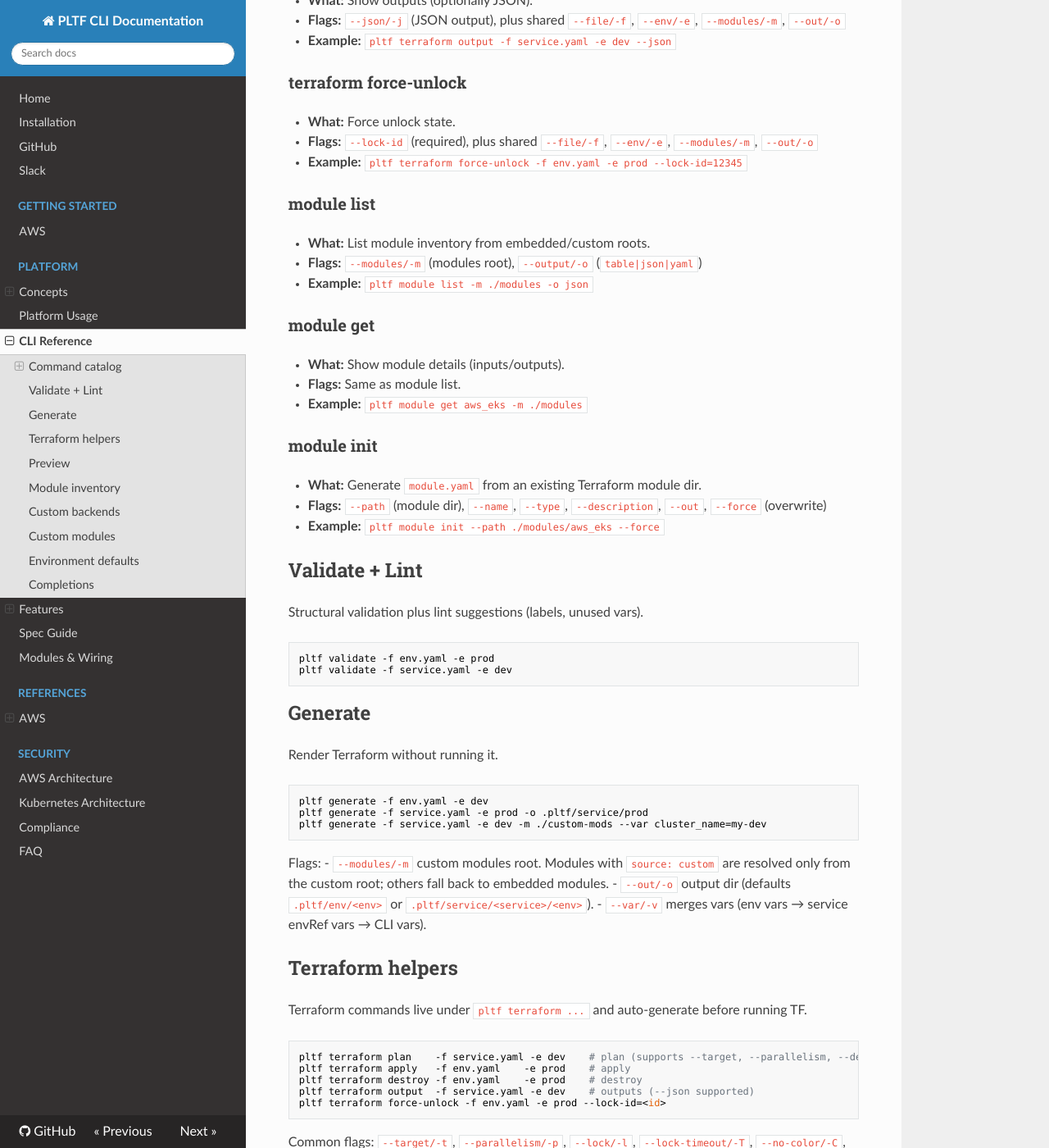
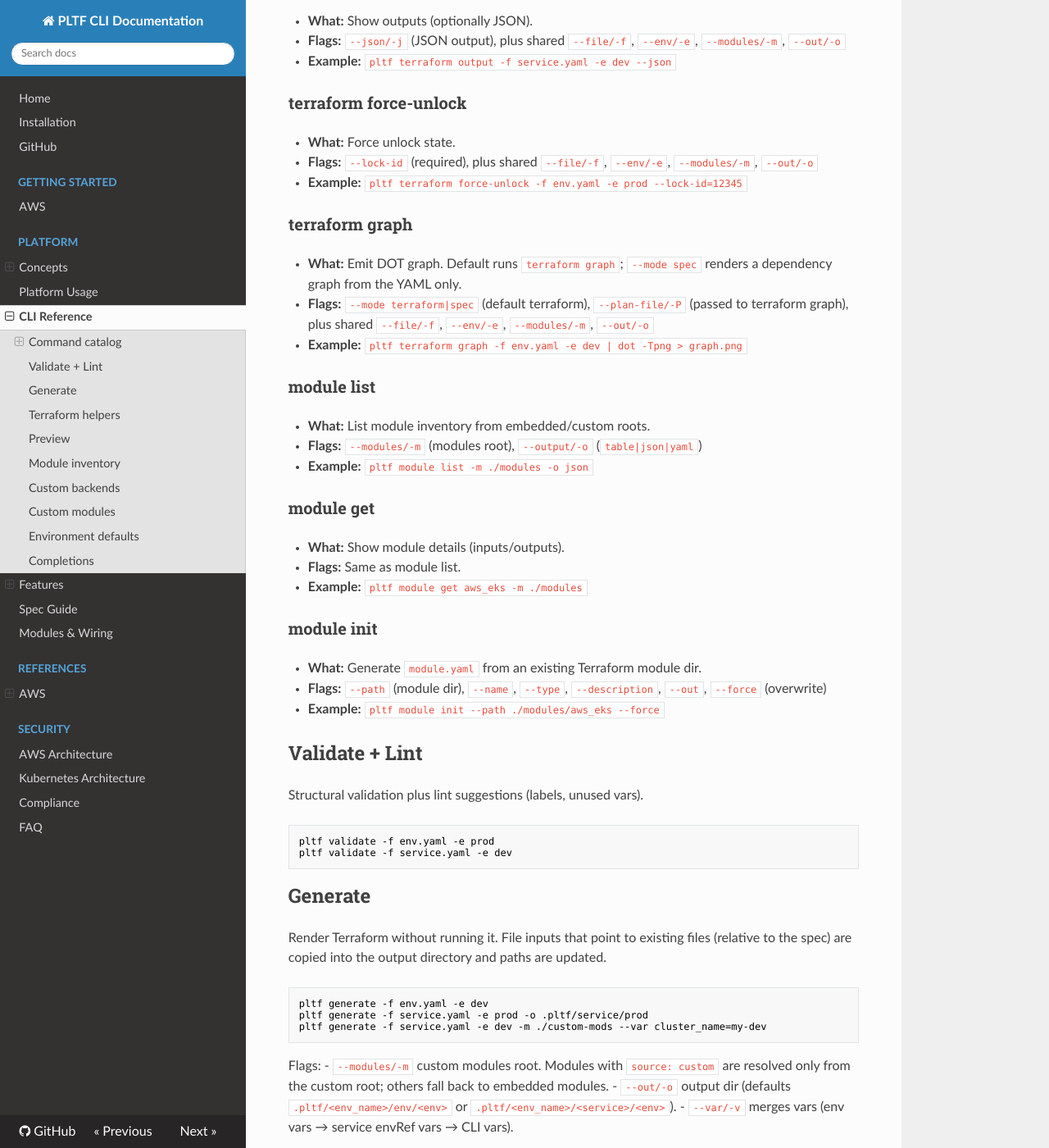
Before and after one commit to yindia/pltf, an MkDocs documentation site: the page built from docs/usage.md, in a window 1280 px wide and 1400 px high, scrolled down 1935 px. Shown: the whole window at 82% size. Built offline with MkDocs 1.6.1, drawn with Linux system fonts in a browser that asks for light colours; nearby versions of some CDN libraries; some of the changed text lies outside the part shown.

Commit message:
Update documentation and installation instructions
- Changed repository URL in mkdocs.yml to reflect the new owner 'yindia'.
- Enhanced index.md with a project description and updated status information.
- Modified installation.md to correct the installation command from 'bash' to 'sh'.
- Updated usage.md to include new command options and clarify output directory structure.

````diff
--- a/docs/usage.md
+++ b/docs/usage.md
@@ -6,7 +6,7 @@ pltf auto-detects whether a spec is an **Environment** or **Service** based on `
 - `pltf validate` — validate + lint specs.
 - `pltf generate` — render Terraform only.
 - `pltf preview` — summarize provider/backend/labels/modules.
-- `pltf terraform plan|apply|destroy|output|force-unlock` — generate + run Terraform with standard TF flags.
+- `pltf terraform plan|apply|destroy|output|force-unlock|graph` — generate + run Terraform with standard TF flags.
 - `pltf module list|get|init` — module inventory and metadata generation.
 - `pltf lint` — lint only (also run implicitly by validate).
 
@@ -23,7 +23,7 @@ pltf auto-detects whether a spec is an **Environment** or **Service** based on `
   - `--file/-f` — Path to the spec.
   - `--env/-e` — Environment key.
   - `--modules/-m` — Custom modules root; `source: custom` resolves here first.
-  - `--out/-o` — Output dir (defaults to `.pltf/env/<env>` or `.pltf/service/<service>/<env>`).
+  - `--out/-o` — Output dir (defaults to `.pltf/<env_name>/env/<env>` or `.pltf/<env_name>/<service>/<env>`).
   - `--var/-v` — CLI var override `key=value`.
 - **Example:** `pltf generate -f service.yaml -e prod -m ./modules --out .pltf/service/prod`
 
@@ -67,6 +67,11 @@ pltf auto-detects whether a spec is an **Environment** or **Service** based on `
 - **Flags:** `--lock-id` (required), plus shared `--file/-f`, `--env/-e`, `--modules/-m`, `--out/-o`
 - **Example:** `pltf terraform force-unlock -f env.yaml -e prod --lock-id=12345`
 
+### terraform graph
+- **What:** Emit DOT graph. Default runs `terraform graph`; `--mode spec` renders a dependency graph from the YAML only.
+- **Flags:** `--mode terraform|spec` (default terraform), `--plan-file/-P` (passed to terraform graph), plus shared `--file/-f`, `--env/-e`, `--modules/-m`, `--out/-o`
+- **Example:** `pltf terraform graph -f env.yaml -e dev | dot -Tpng > graph.png`
+
 ### module list
 - **What:** List module inventory from embedded/custom roots.
 - **Flags:** `--modules/-m` (modules root), `--output/-o` (`table|json|yaml`)
@@ -90,7 +95,7 @@ pltf validate -f service.yaml -e dev
 ```
 
 ## Generate
-Render Terraform without running it.
+Render Terraform without running it. File inputs that point to existing files (relative to the spec) are copied into the output directory and paths are updated.
 ```bash
 pltf generate -f env.yaml -e dev
 pltf generate -f service.yaml -e prod -o .pltf/service/prod
@@ -98,7 +103,7 @@ pltf generate -f service.yaml -e dev -m ./custom-mods --var cluster_name=my-dev
 ```
 Flags:
 - `--modules/-m` custom modules root. Modules with `source: custom` are resolved only from the custom root; others fall back to embedded modules.
-- `--out/-o` output dir (defaults `.pltf/env/<env>` or `.pltf/service/<service>/<env>`).
+- `--out/-o` output dir (defaults `.pltf/<env_name>/env/<env>` or `.pltf/<env_name>/<service>/<env>`).
 - `--var/-v` merges vars (env vars → service envRef vars → CLI vars).
 
 ## Terraform helpers
--- a/mkdocs.yml
+++ b/mkdocs.yml
@@ -1,12 +1,11 @@
 site_name: PLTF CLI Documentation
-repo_url: https://github.com/your-org/pltf
+repo_url: https://github.com/yindia/pltf
 theme:
   name: readthedocs
 nav:
   - Home: index.md
   - Installation: installation.md
-  - GitHub: https://github.com/your-org/pltf
-  - Slack: https://slack.com/your-workspace
+  - GitHub: https://github.com/yindia/pltf
   - Getting Started:
       - AWS: getting-started/aws.md
   - Platform:
````
Also changed, not shown: docs/index.md (+5 -1 lines), docs/installation.md (+1 -1 lines).
